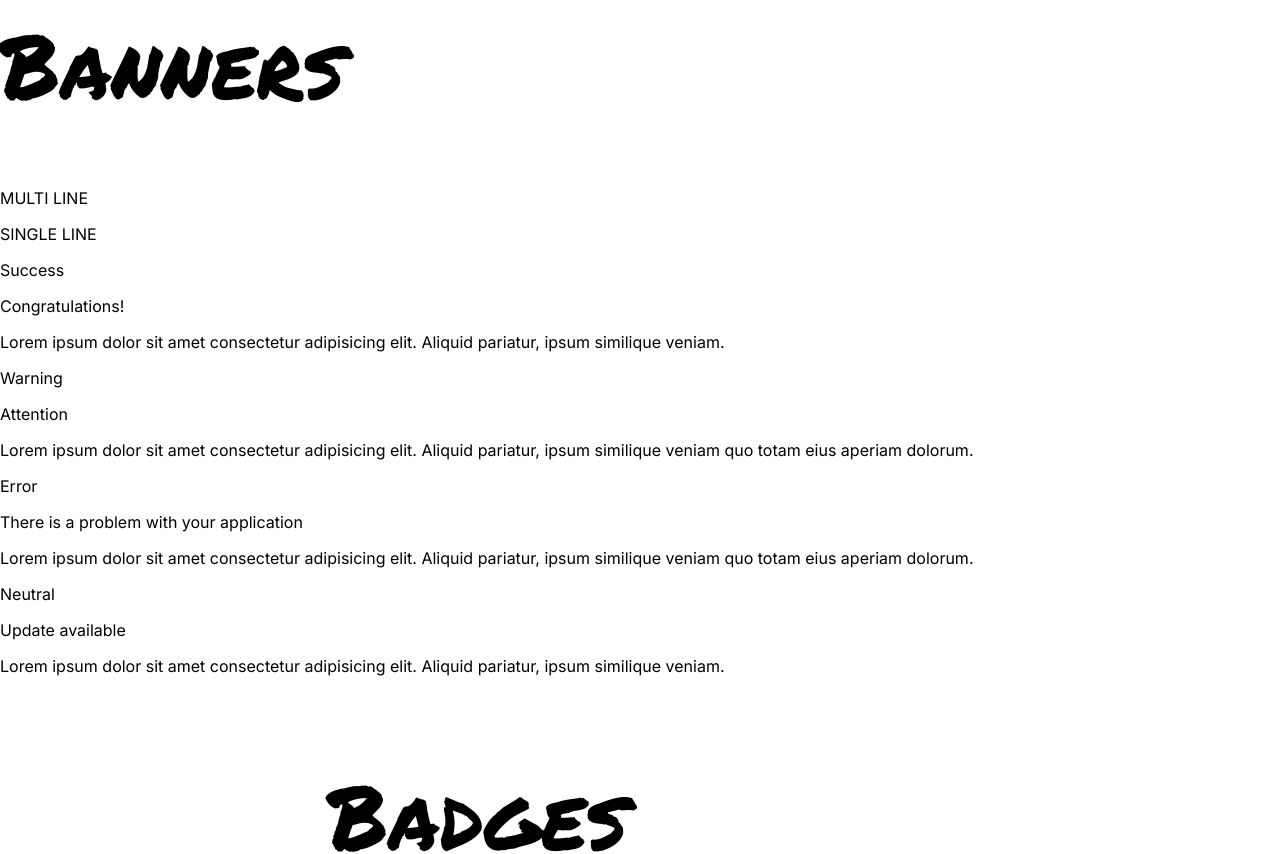
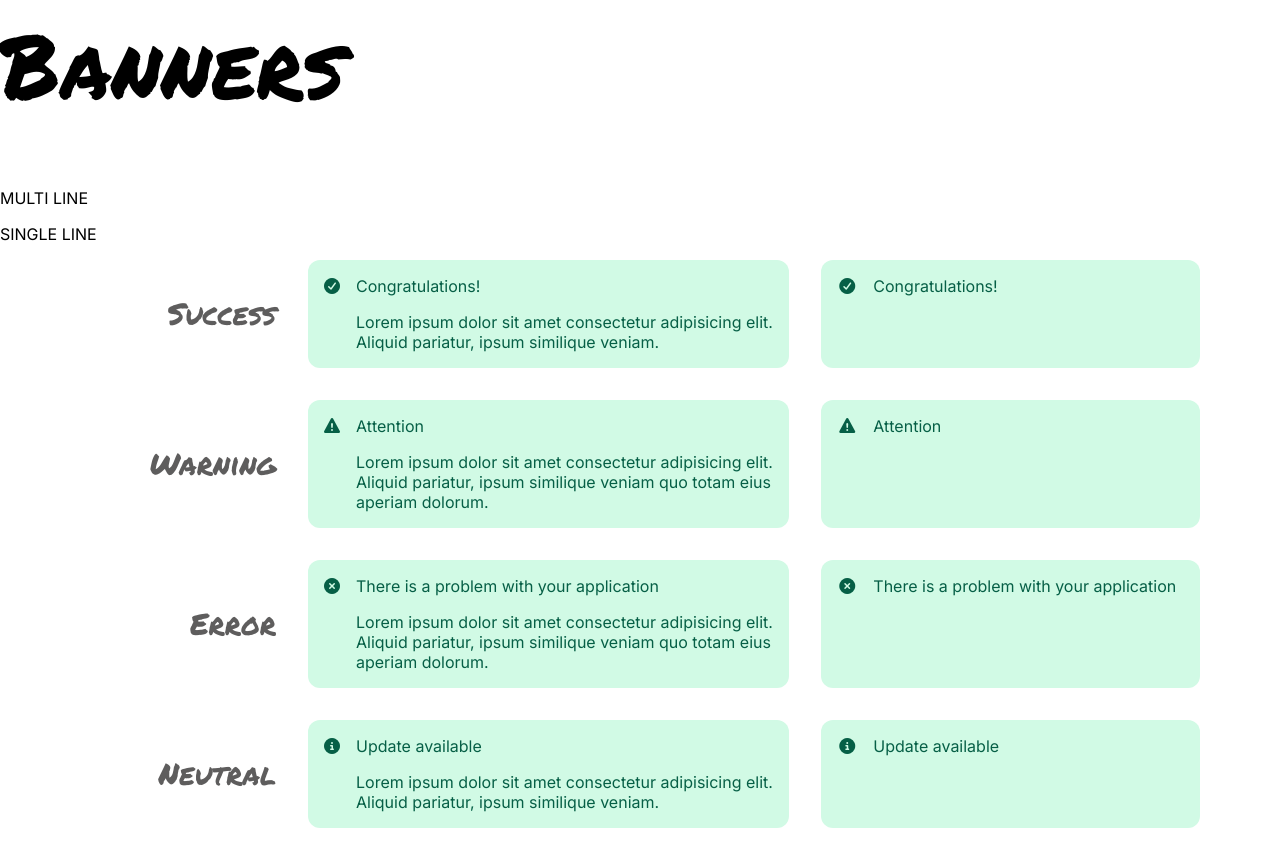
Before and after one commit to DracFiendMG/component-library-pp, a React (Vite) app: page / in a window 1280 px wide. Shown: the top 854 px of the page. Built offline with nearby package versions, Linux system fonts and the light colour scheme.

Commit message:
Enhance Banner component with icon support; update BannerContainer and styles

```diff
--- a/components/Banner.jsx
+++ b/components/Banner.jsx
@@ -1,8 +1,16 @@
-export default function Banner({ title, content, color }) {
+export default function Banner({ title, content, icon, color }) {
+    const styles = {
+        backgroundColor: `var(--green)`,
+        color: `var(--font-green)`
+    }
+
     return (
-        <div>
-            <p>{title}</p>
-            <p>{content}</p>
+        <div className="banner" style={styles}>
+            <i class={`fa-solid fa-${icon}`}></i>
+            <div>
+                <p>{title}</p>
+                <p>{content}</p>
+            </div>
         </div>
     )
 }
--- a/components/BannerContainer.jsx
+++ b/components/BannerContainer.jsx
@@ -7,7 +7,8 @@ export default function BannerContainer() {
         return (
             <BannerRows>
                 <p>{ banner.label }</p>
-                <Banner title={ banner.title } content={ banner.content } />
+                <Banner title={ banner.title } content={ banner.content } icon={ banner.icon } />
+                <Banner title={ banner.title } icon={ banner.icon } />
             </BannerRows>
         )
     })
@@ -15,11 +16,13 @@ export default function BannerContainer() {
     return (
         <div className="banners-container">
             <h1>Banners</h1>
-            <div>
+            <div className="banner-header">
                 <p>MULTI LINE</p>
                 <p>SINGLE LINE</p>
             </div>
-            { bannerRows }
+            <div className="banners">
+                { bannerRows }
+            </div>
         </div>
     )
 }
--- a/components/BannerRows.jsx
+++ b/components/BannerRows.jsx
@@ -1,6 +1,6 @@
 export default function BannerRows({ children }) {
     return (
-        <div>
+        <div className="banner-row">
             { children }
         </div>
     )
--- a/data/banners.js
+++ b/data/banners.js
@@ -2,22 +2,26 @@ const banners = [
     {
         label: "Success",
         title: "Congratulations!",
-        content: "Lorem ipsum dolor sit amet consectetur adipisicing elit. Aliquid pariatur, ipsum similique veniam."
+        content: "Lorem ipsum dolor sit amet consectetur adipisicing elit. Aliquid pariatur, ipsum similique veniam.",
+        icon: "circle-check"
     },
     {
         label: "Warning",
         title: "Attention",
-        content: "Lorem ipsum dolor sit amet consectetur adipisicing elit. Aliquid pariatur, ipsum similique veniam quo totam eius aperiam dolorum."
+        content: "Lorem ipsum dolor sit amet consectetur adipisicing elit. Aliquid pariatur, ipsum similique veniam quo totam eius aperiam dolorum.",
+        icon: "triangle-exclamation"
     },
     {
         label: "Error",
         title: "There is a problem with your application",
-        content: "Lorem ipsum dolor sit amet consectetur adipisicing elit. Aliquid pariatur, ipsum similique veniam quo totam eius aperiam dolorum."
+        content: "Lorem ipsum dolor sit amet consectetur adipisicing elit. Aliquid pariatur, ipsum similique veniam quo totam eius aperiam dolorum.",
+        icon: "circle-xmark"
     },
     {
         label: "Neutral",
         title: "Update available",
-        content: "Lorem ipsum dolor sit amet consectetur adipisicing elit. Aliquid pariatur, ipsum similique veniam."
+        content: "Lorem ipsum dolor sit amet consectetur adipisicing elit. Aliquid pariatur, ipsum similique veniam.",
+        icon: "circle-info"
     },
 ]
 
--- a/index.html
+++ b/index.html
@@ -3,6 +3,7 @@
         <link rel="preconnect" href="https://fonts.googleapis.com">
         <link rel="preconnect" href="https://fonts.gstatic.com" crossorigin>
         <link href="https://fonts.googleapis.com/css2?family=Inter:ital,opsz,wght@0,14..32,100..900;1,14..32,100..900&family=Permanent+Marker&display=swap" rel="stylesheet">
+        <link rel="stylesheet" href="https://cdnjs.cloudflare.com/ajax/libs/font-awesome/7.0.1/css/all.min.css" integrity="sha512-2SwdPD6INVrV/lHTZbO2nodKhrnDdJK9/kg2XD1r9uGqPo1cUbujc+IYdlYdEErWNu69gVcYgdxlmVmzTWnetw==" crossorigin="anonymous" referrerpolicy="no-referrer" />
         <link rel="stylesheet" href="style.css">
     </head>
     <body>
--- a/style.css
+++ b/style.css
@@ -88,3 +88,47 @@ h1 {
     font-size: 28px;
     font-weight: 500;
 }
+
+.banners {
+    display: flex;
+    flex-direction: column;
+    gap: 32px;
+}
+
+.banner-row {
+    display: grid;
+    grid-template-columns: repeat(12, 1fr);
+    width: min(100%, 1200px);
+    gap: 32px;
+}
+
+.banner-row > p {
+    display: flex;
+    justify-content: flex-end;
+    align-items: center;
+    font-family: "Permanent Marker", sans-serif;
+    font-size: 30px;
+    color: #5E5D5D;
+    margin: 0;
+    min-width: 8ch;
+    grid-column: 1 / 4;
+}
+
+.banner:nth-child(2) {
+    grid-column: 4 / 9;
+}
+
+.banner:nth-child(3) {
+    grid-column: 9 / -1;
+}
+
+.banner {
+    display: flex;
+    gap: 16px;
+    border-radius: 12px;
+    padding: 0 16px;
+}
+
+.fa-solid {
+    padding-top: 18px;
+}
```
